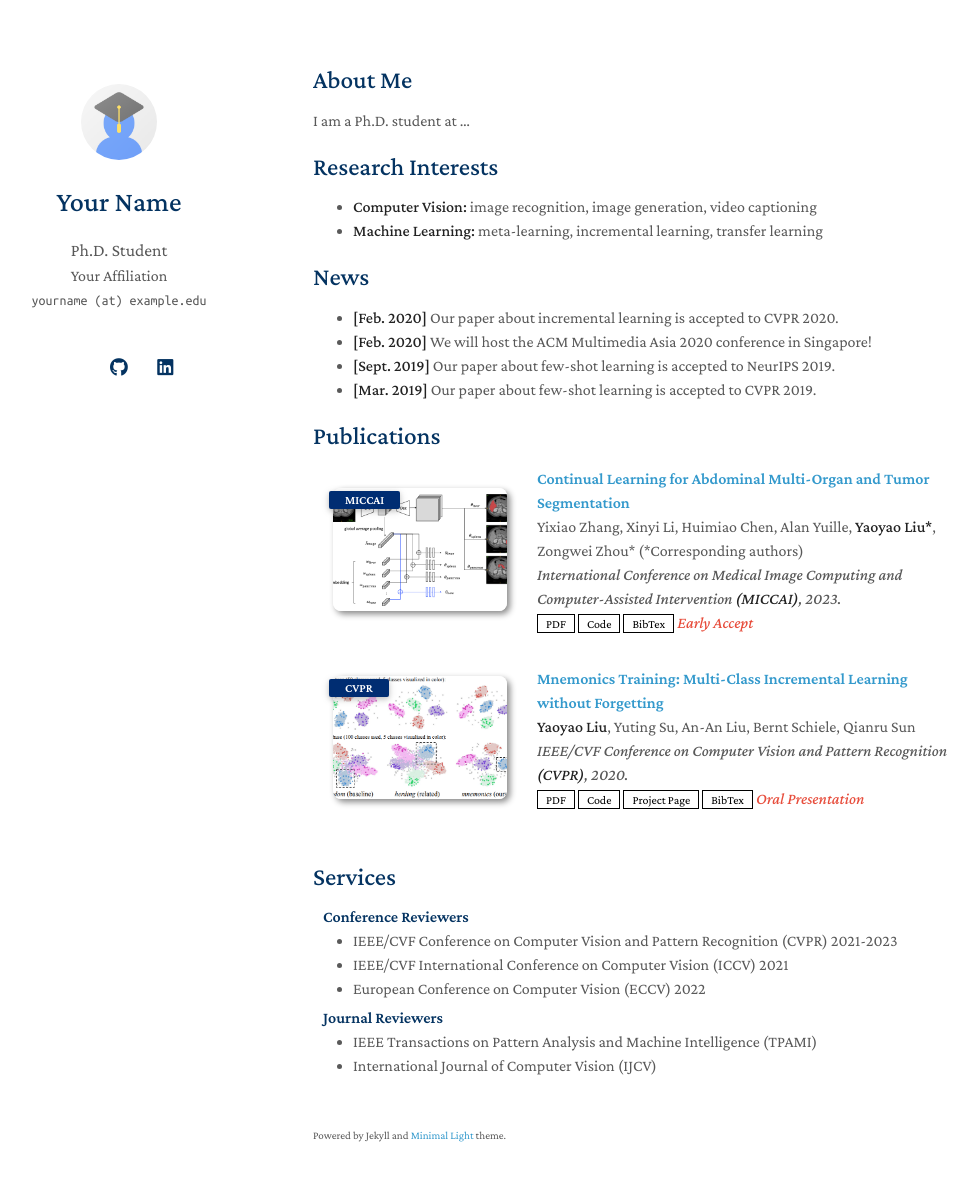
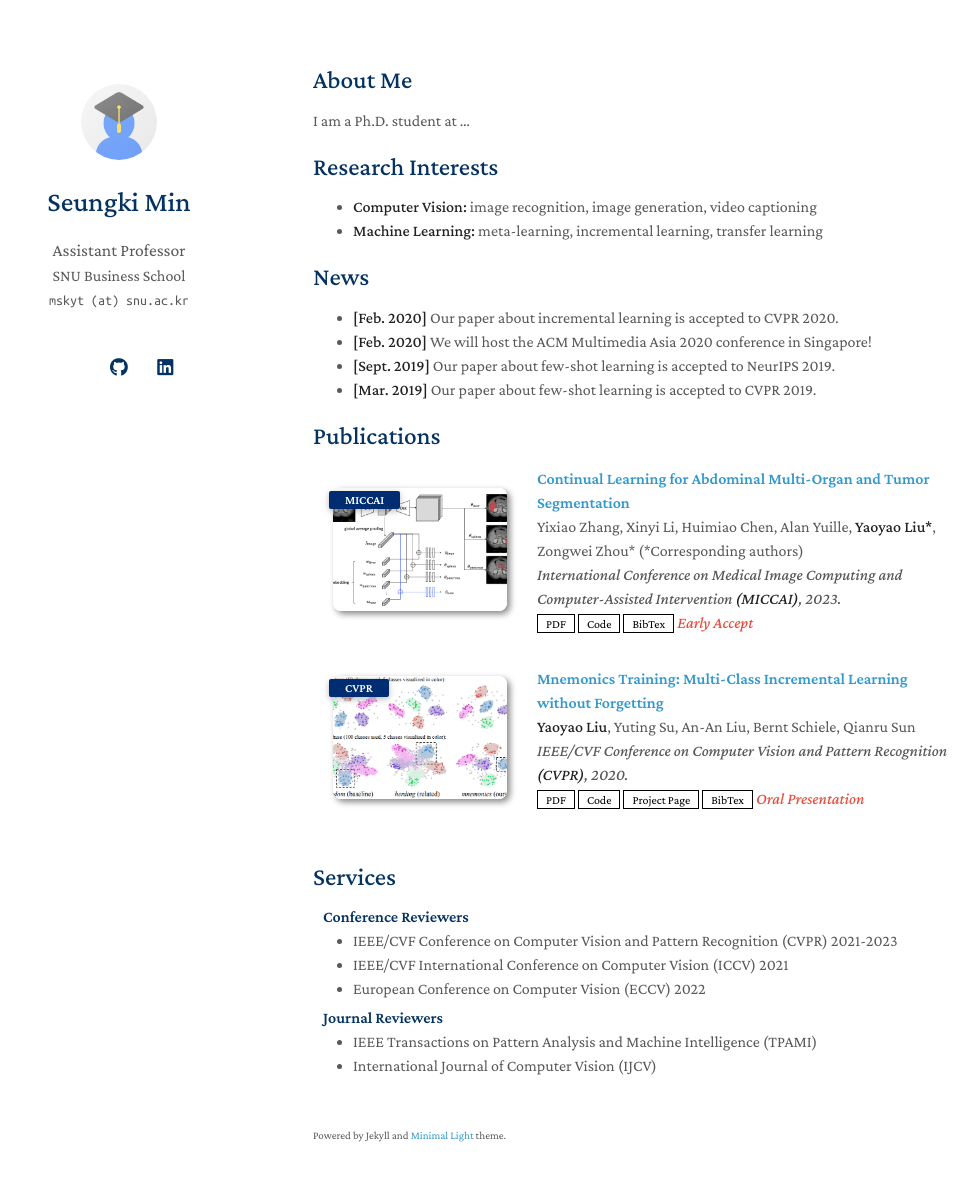
Before and after one commit to mskyt88/mskyt88.github.io, a Jekyll site: the page built from index.md, in a window 1280 px wide and 1216 px high. Shown: the top 1181 px of the window, without its empty margins (157-1135 px from the left). Built offline with Jekyll 4.4.1, drawn with Linux system fonts in a browser that asks for light colours; a style sheet for code colours, icons or effects is not loaded; our own code applies the rules of GitHub Pages for plain Markdown files.

Commit message:
Update _config.yml
test

```diff
--- a/_config.yml
+++ b/_config.yml
@@ -1,8 +1,8 @@
 # Basic Information
-title: Your Name
-position: Ph.D. Student
-affiliation: Your Affiliation
-email: yourname (at) example.edu
+title: Seungki Min
+position: Assistant Professor
+affiliation: SNU Business School
+email: mskyt (at) snu.ac.kr
 
 # Search Engine Optimization (SEO)
 # The following information is used to improve the website traffic from search engines, e.g., Google.
```
